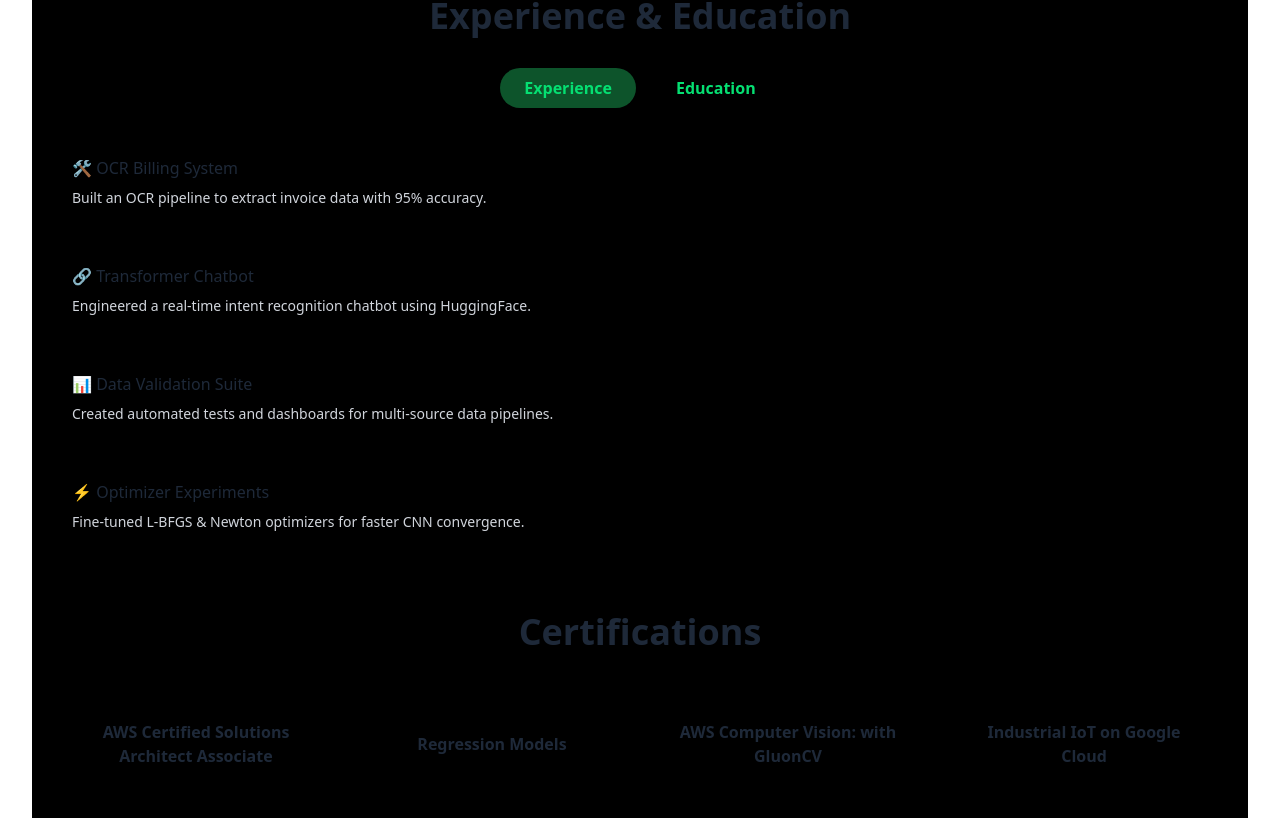
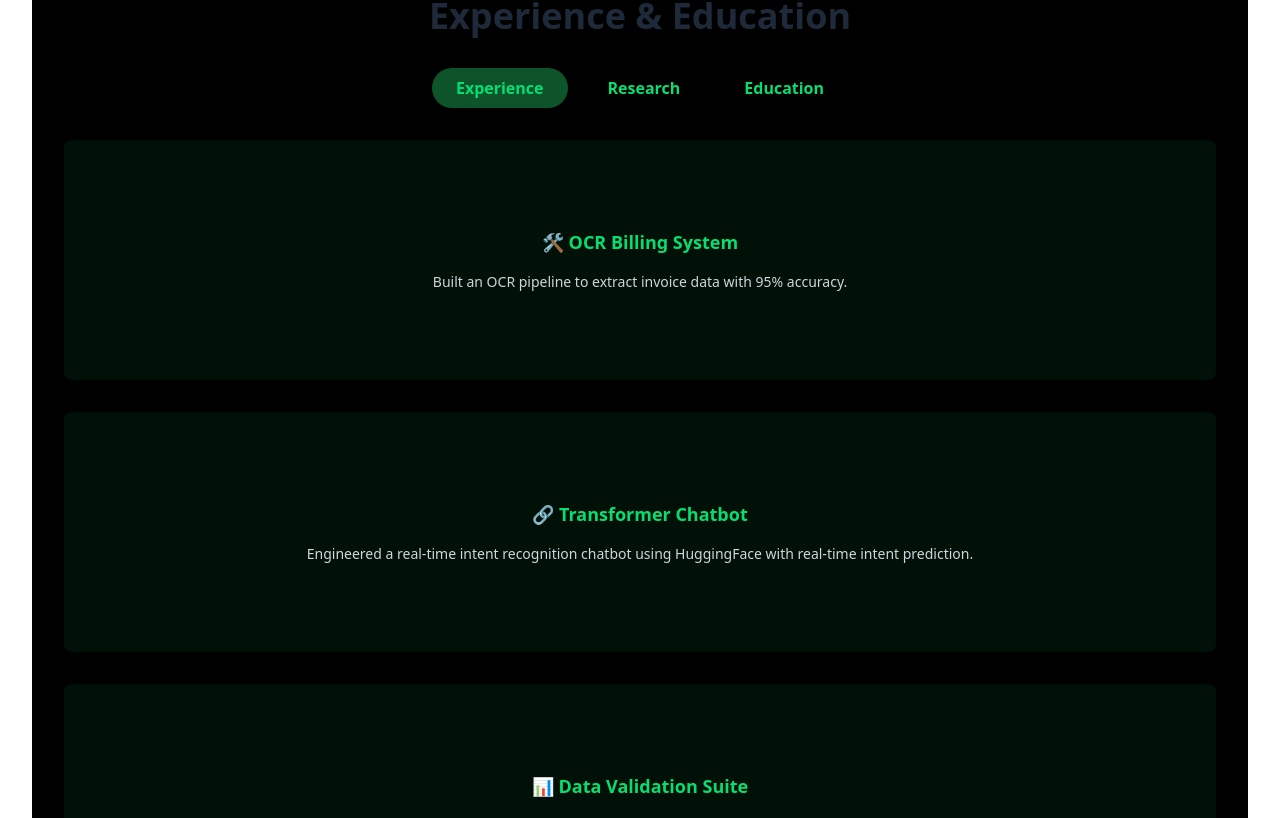
Before and after one commit to Charanvardhan/Portfolio, a Next.js app: page / in a window 1280 px wide. Shown: the part 1322-2140 px from the top of the page. Built offline with nearby package versions, Linux system fonts and the light colour scheme.

Commit message:
Added animation for each button

```diff
--- a/src/app/page.tsx
+++ b/src/app/page.tsx
@@ -1,6 +1,7 @@
 "use client"
 
 import { useState, useEffect } from "react"
+import { motion, AnimatePresence } from "framer-motion"
 import Link from "next/link"
 import Image from "next/image"
 
@@ -107,7 +108,26 @@ function Typewriter({
 
 
 export default function HomePage() {
-  const [activeTab, setActiveTab] = useState<"experience" | "education">("experience")
+  const [activeTab, setActiveTab] = useState<"experience" | "research" | "education">("experience")
+
+  const experienceData = [
+    { title: "🛠️ OCR Billing System", description: "Built an OCR pipeline to extract invoice data with 95% accuracy." },
+    { title: "🔗 Transformer Chatbot", description: "Engineered a real-time intent recognition chatbot using HuggingFace with real-time intent prediction." },
+    { title: "📊 Data Validation Suite", description: "Created automated tests and dashboards for multi-source data pipelines." },
+    { title: "⚡ Optimizer Experiments", description: "Fine-tuned L-BFGS & Newton optimizers for faster CNN convergence." }
+  ]
+
+  const researchData = [
+    { title: "📚 Research Project 1", description: "Investigated optimization strategies for early-stage LLM training." },
+    { title: "🧪 Research Paper 2", description: "Explored privacy-preserving techniques for neural networks." }
+  ]
+
+  const educationData = [
+    { title: "🎓 University of Georgia", description: "MS in Computer Science (2023–2025)." },
+    { title: "🎓 VIT Hyderabad", description: "M.Tech Integrated Course - Software Engineering (2017–2022)." }
+  ]
+
+
   return (
     <>
       <section
@@ -373,8 +393,7 @@ export default function HomePage() {
         {/* Toggle Buttons */}
         <div className="flex justify-center mb-8 gap-4">
           <button
-            className={`px-6 py-2 rounded-full font-semibold border transition-all duration-300
-              ${
+            className={`px-6 py-2 rounded-full font-semibold border transition-all duration-300 ${
               activeTab === "experience"
                 ? "bg-green-900 text-green-400 border-green-700"
                 : "bg-transparent text-green-400 border-green-700"
@@ -385,8 +404,14 @@ export default function HomePage() {
           </button>
 
           <button
-            className={`px-6 py-2 rounded-full font-semibold border transition-all duration-300
-              ${
+            className="px-6 py-2 rounded-full font-semibold border border-green-700 text-green-400 bg-transparent transition-all duration-300 hover:bg-green-900 hover:text-green-400"
+            onClick={() => setActiveTab("research")}
+          >
+            Research
+          </button>
+
+          <button
+            className={`px-6 py-2 rounded-full font-semibold border transition-all duration-300 ${
               activeTab === "education"
                 ? "bg-green-900 text-green-400 border-green-700"
                 : "bg-transparent text-green-400 border-green-700"
@@ -398,52 +423,28 @@ export default function HomePage() {
         </div>
 
         {/* Grid Content */}
-        <div className="grid grid-cols-1 sm:grid-cols-2 lg:grid-cols-4 gap-6">
-          {activeTab === "experience" ? (
-            <>
-              {/* Experience Cards */}
-              <div className="bg-secondary/10 p-4 rounded-lg transition-transform transform hover:-translate-y-2 hover:shadow-xl hover:bg-[#c0beb6] hover:text-[#594e46] duration-300">
-                <h4 className="mb-2">🛠️ OCR Billing System</h4>
-                <p className="text-sm text-gray-300">
-                  Built an OCR pipeline to extract invoice data with 95% accuracy.
-                </p>
+        <div className="max-w-6xl mx-auto grid grid-cols-1 sm:grid-cols-2 gap-8 place-items-center">
+          <AnimatePresence mode="wait">
+            {(activeTab === "experience" ? experienceData :
+              activeTab === "research" ? researchData :
+              educationData).map((item, index) => (
+              <motion.div
+                key={item.title}
+                initial={{ opacity: 0, y: 20 }}
+                animate={{ opacity: 1, y: 0 }}
+                exit={{ opacity: 0, y: -20 }}
+                transition={{ duration: 0.5, delay: index * 0.1 }}
+                className="rounded-lg bg-green-900/20 p-6 w-full h-60 flex flex-col justify-center items-center overflow-hidden"
+              >
+                <h4 className="mb-4 font-bold text-lg text-green-400 text-center">
+                  {item.title}
+                </h4>
+                <div className="overflow-y-auto scrollbar-thin scrollbar-thumb-green-700 scrollbar-track-transparent text-gray-300 text-sm text-center px-2">
+                  {item.description}
                 </div>
-              <div className="bg-secondary/10 p-4 rounded-lg transition-transform transform hover:-translate-y-2 hover:shadow-xl hover:bg-[#c0beb6] hover:text-[#594e46] duration-300">
-                <h4 className="mb-2">🔗 Transformer Chatbot</h4>
-                <p className="text-sm text-gray-300">
-                  Engineered a real-time intent recognition chatbot using HuggingFace.
-                </p>
-              </div>
-              <div className="bg-secondary/10 p-4 rounded-lg transition-transform transform hover:-translate-y-2 hover:shadow-xl hover:bg-[#c0beb6] hover:text-[#594e46] duration-300">
-                <h4 className="mb-2">📊 Data Validation Suite</h4>
-                <p className="text-sm text-gray-300">
-                  Created automated tests and dashboards for multi-source data pipelines.
-                </p>
-              </div>
-              <div className="bg-secondary/10 p-4 rounded-lg transition-transform transform hover:-translate-y-2 hover:shadow-xl hover:bg-[#c0beb6] hover:text-[#594e46] duration-300">
-                <h4 className="mb-2">⚡ Optimizer Experiments</h4>
-                <p className="text-sm text-gray-300">
-                  Fine-tuned L-BFGS & Newton optimizers for faster CNN convergence.
-                </p>
-              </div>
-            </>
-          ) : (
-            <>
-              {/* Education Cards */}
-              <div className="bg-secondary/10 p-4 rounded-lg transition-transform transform hover:-translate-y-2 hover:shadow-xl hover:bg-[#c0beb6] hover:text-[#594e46] duration-300">
-                <h4 className="mb-2">🎓 University of Georgia</h4>
-                <p className="text-sm text-gray-300">
-                  MS in Computer and Information Science (2023–2025).
-                </p>
-              </div>
-              <div className="bg-secondary/10 p-4 rounded-lg transition-transform transform hover:-translate-y-2 hover:shadow-xl hover:bg-[#c0beb6] hover:text-[#594e46] duration-300">
-                <h4 className="mb-2">🎓 JNTU Hyderabad</h4>
-                <p className="text-sm text-gray-300">
-                  B.Tech in Computer Science and Engineering (2017–2021).
-                </p>
-              </div>
-            </>
-          )}
+              </motion.div>
+            ))}
+          </AnimatePresence>
         </div>
       </section>
 
```
Lines whose indentation alone changed are shown as unchanged.
